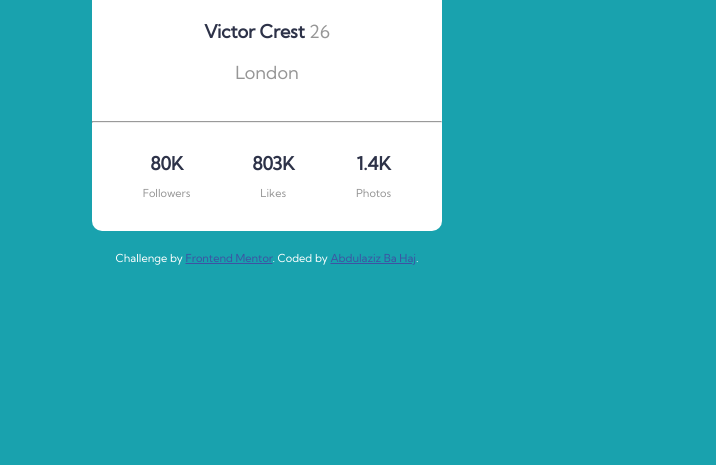
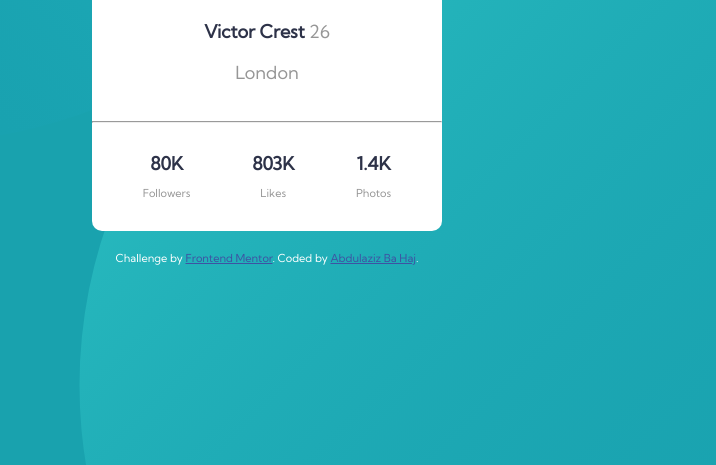
Before and after one commit to AbdulazizBaHaj/Profile-card-component, a plain HTML site: page index.html in a window 1280 px wide. Shown: the part 335-800 px from the top of the page, without its empty margins (373-1089 px from the left). Drawn offline with Linux system fonts and the light colour scheme.

Commit message:
Update style.css

```diff
--- a/style.css
+++ b/style.css
@@ -10,7 +10,7 @@ body {
     font-family: 'Kumbh Sans';
     font-weight: 400;
     color: var(--Dark-gray);
-    background: url(../Project+files/images/bg-pattern-bottom.svg) bottom -600px right -150px no-repeat, url(../Project+files/images/bg-pattern-top.svg) top -500px left -200px no-repeat;
+    background: url(../Project%20files/images/bg-pattern-bottom.svg) bottom -600px right -150px no-repeat, url(../Project%20files/images/bg-pattern-top.svg) top -500px left -200px no-repeat;
     background-color: var(--Dark-cyan);
     font-size: 18px;
     justify-content: center;
```
